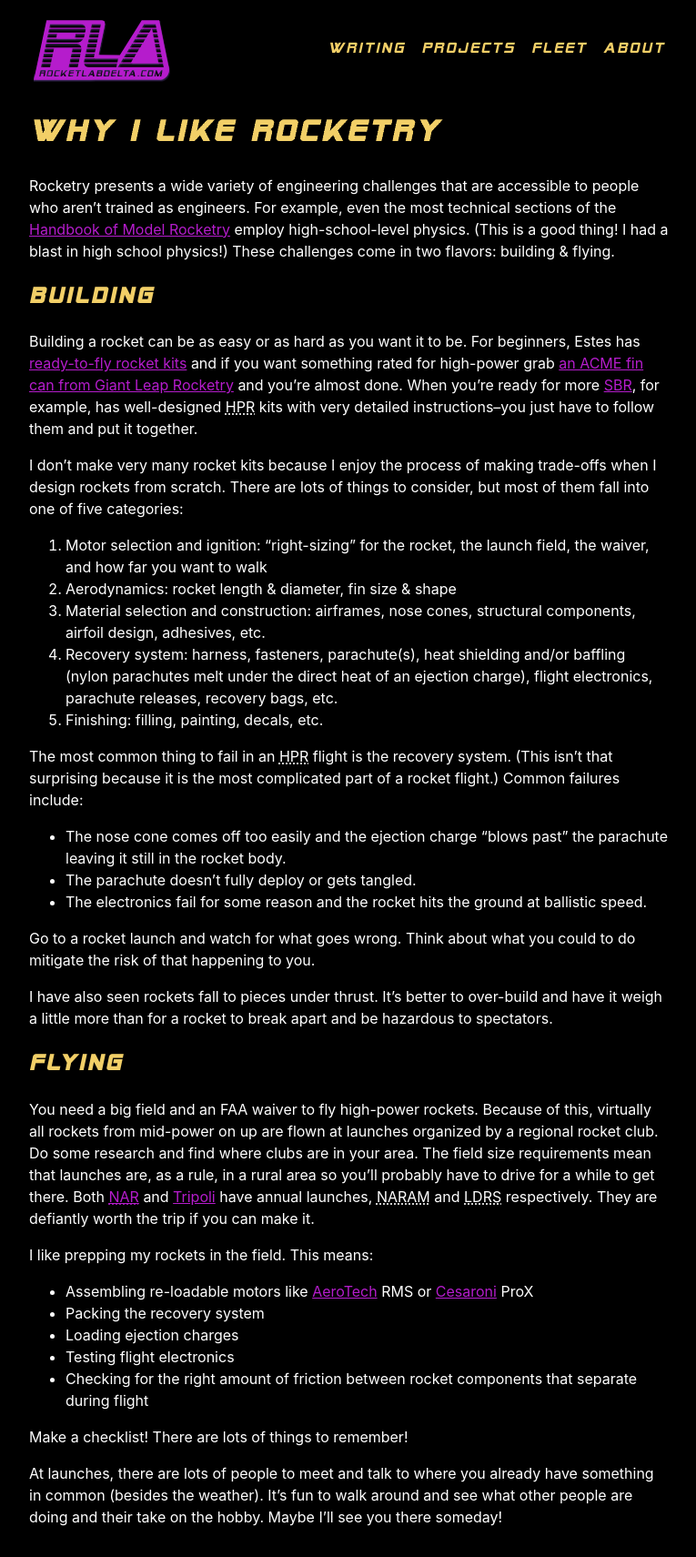
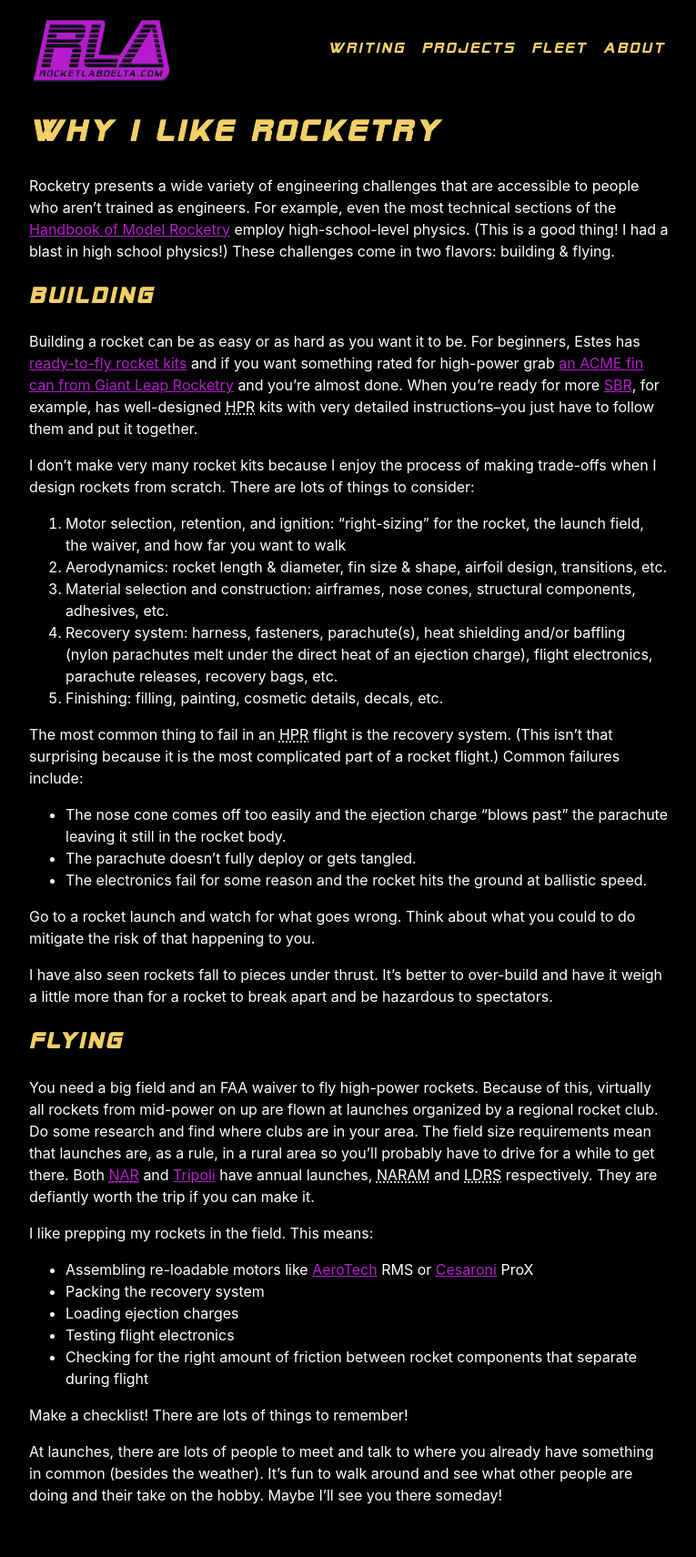
Before and after one commit to rocketlabdelta/rocketlabdelta.com, a Jekyll site: the page built from _posts/2020-01-25-why-i-like-rocketry.md, in a window 1280 px wide. Shown: the whole page at 91% size, without its empty margins (256-1021 px from the left). Built offline with Jekyll 4.4.1, drawn with Linux system fonts in a browser that asks for light colours; after the commit the page ends 1687 px from its top, so only the background shows below that.

```diff
--- a/_posts/2020-01-25-why-i-like-rocketry.md
+++ b/_posts/2020-01-25-why-i-like-rocketry.md
@@ -18,13 +18,13 @@
 When you're ready for more [SBR][4], for example, has well-designed HPR kits with very detailed instructions--you just have to follow them and put it together.
 
 I don't make very many rocket kits because I enjoy the process of making trade-offs when I design rockets from scratch.
-There are lots of things to consider, but most of them fall into one of five categories:
+There are lots of things to consider:
 
- 1. Motor selection and ignition: "right-sizing" for the rocket, the launch field, the waiver, and how far you want to walk
- 2. Aerodynamics: rocket length & diameter, fin size & shape
- 3. Material selection and construction: airframes, nose cones, structural components, airfoil design, adhesives, etc.
+ 1. Motor selection, retention, and ignition: "right-sizing" for the rocket, the launch field, the waiver, and how far you want to walk
+ 2. Aerodynamics: rocket length & diameter, fin size & shape, airfoil design, transitions, etc.
+ 3. Material selection and construction: airframes, nose cones, structural components, adhesives, etc.
  4. Recovery system: harness, fasteners, parachute(s), heat shielding and/or baffling (nylon parachutes melt under the direct heat of an ejection charge), flight electronics, parachute releases, recovery bags, etc.
- 5. Finishing: filling, painting, decals, etc.
+ 5. Finishing: filling, painting, cosmetic details, decals, etc.
 
 The most common thing to fail in an HPR flight is the recovery system.
 (This isn't that surprising because it is the most complicated part of a rocket flight.)
```
Also changed, not shown: other parts of _posts/2020-01-25-why-i-like-rocketry.md (+5 -5 lines), _posts/2020-01-24-backstory.md (+5 -4 lines).
